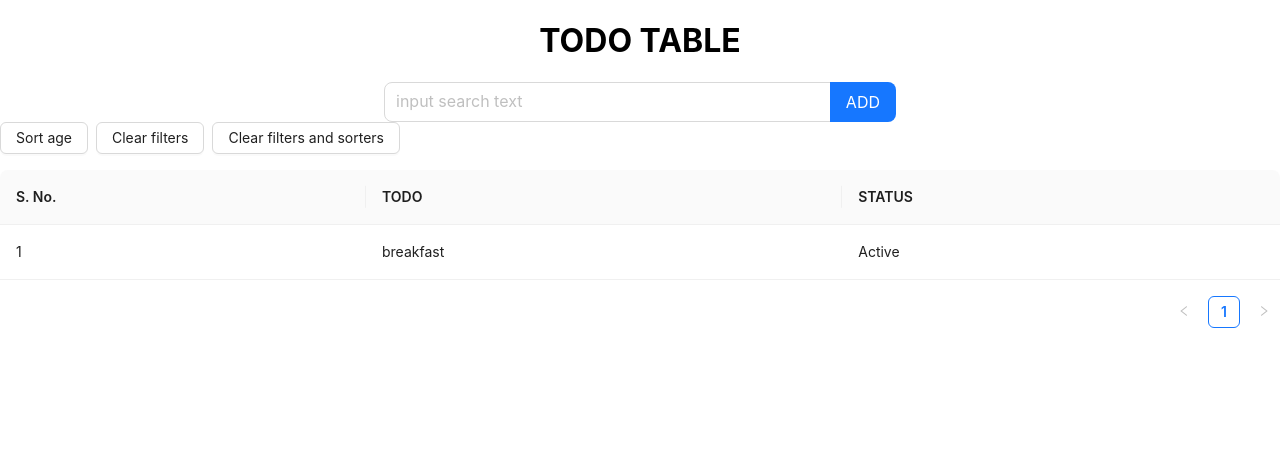
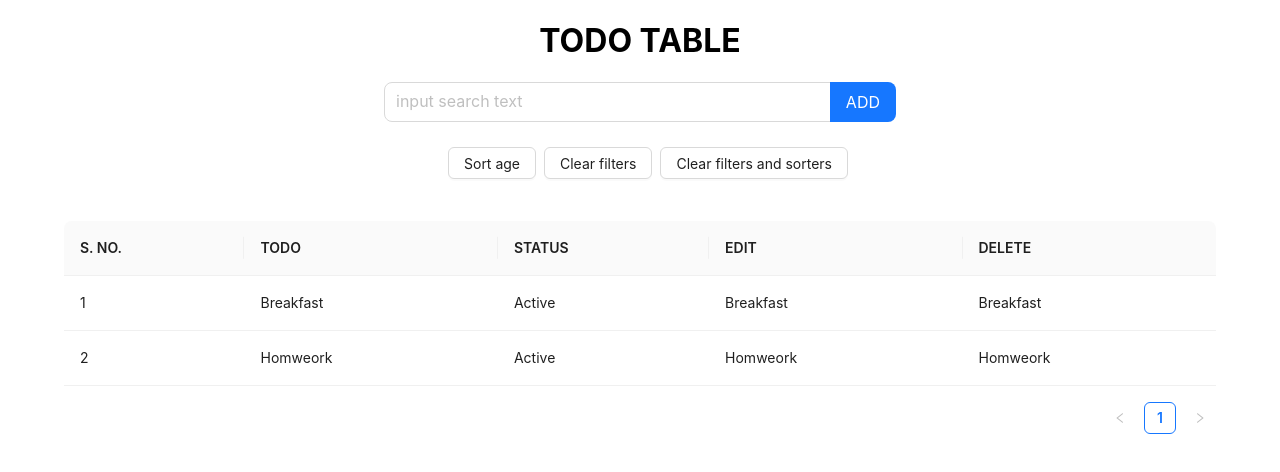
Before and after one commit to AnkitSingh60/Todo-React-Redux, a React (Create React App) app: page / in a window 1280 px wide. Shown: the top 472 px of the page. Built offline with nearby package versions, Linux system fonts and the light colour scheme; data requests are answered from the project's data file.

Commit message:
redux implemented

```diff
--- a/db.json
+++ b/db.json
@@ -1,9 +1,14 @@
 {
   "todos": [
     {
-      "todo": "breakfast",
+      "todo": "Breakfast",
       "status": false,
       "id": 1
+    },
+    {
+      "todo": "Homweork",
+      "status": false,
+      "id": 2
     }
   ]
 }
--- a/src/Components/Todo.jsx/Todo.css
+++ b/src/Components/Todo.jsx/Todo.css
@@ -2,7 +2,17 @@
 h1{
     text-align: center;
 }
-.searchBox{
+.searchDiv{
     margin: auto;
     width: 40%;
 }
+.filterDiv{
+    width: 30%;
+    margin: auto;
+    margin-top: 2%;
+}
+.tableDiv{
+    width: 90%;
+    margin: auto;
+    margin-top: 2%;
+}
--- a/src/Components/Todo.jsx/Todo.jsx
+++ b/src/Components/Todo.jsx/Todo.jsx
@@ -73,7 +73,7 @@ export const Todo = () => {
   const columns = [
 
     {
-      title: 'S. No.',
+      title: 'S. NO.',
       dataIndex: 'id',
       key: 'id',
     },
@@ -99,6 +99,16 @@ export const Todo = () => {
       // sortOrder: sortedInfo.columnKey === 'address' ? sortedInfo.order : null,
       // ellipsis: true,
     },
+    {
+      title: 'EDIT',
+      dataIndex: 'todo',
+      key: 'todo',
+    },
+    {
+      title: 'DELETE',
+      dataIndex: 'todo',
+      key: 'todo',
+    },
   ];
 
 
@@ -108,7 +118,7 @@ export const Todo = () => {
 
         <h1>TODO TABLE</h1>
 
-        <div className="searchBox">
+        <div className="searchDiv">
           <Search
           placeholder="input search text"
           enterButton="ADD"
@@ -117,13 +127,17 @@ export const Todo = () => {
           />
         </div>
 
+        <div className="filterDiv">
           <Space style={{ marginBottom: 16 }}>
             <Button onClick={setAgeSort}>Sort age</Button>
             <Button onClick={clearFilters}>Clear filters</Button>
             <Button onClick={clearAll}>Clear filters and sorters</Button>
           </Space>
+        </div>
 
+        <div className="tableDiv">
           <Table columns={columns} dataSource={todoData} onChange={handleChange} />
+        </div>
 
       </>
   )
```
Lines whose indentation alone changed are shown as unchanged.
